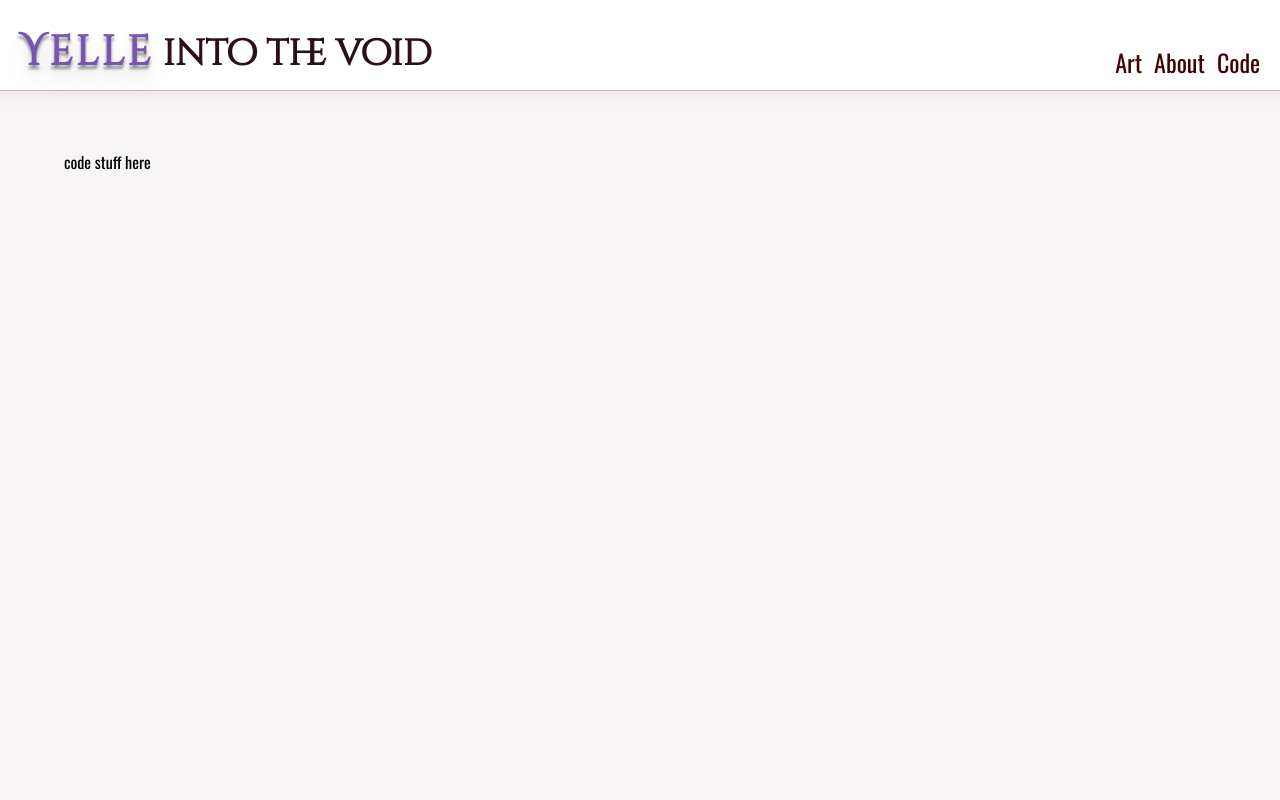
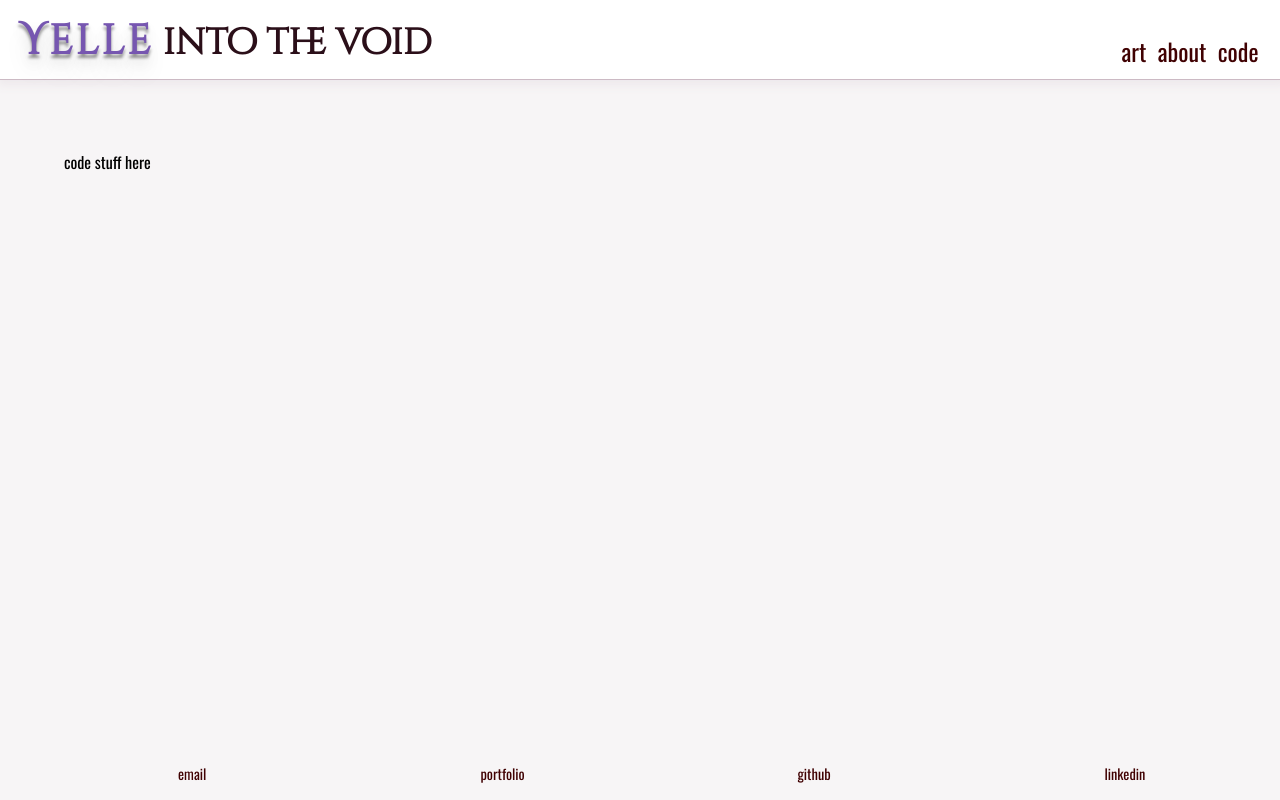
Before and after one commit to AlyssaYelle/yelle-intothevoid, a React (Create React App) app in the folder y2v-frontend/: page /code in a window 1280 px wide. Built offline with nearby package versions, Linux system fonts and the light colour scheme.

Commit message:
added a footer and updated css to ensure footer stays at bottom of page when there is not enough content in main container

```diff
--- a/y2v-frontend/src/App.css
+++ b/y2v-frontend/src/App.css
@@ -4,7 +4,8 @@
 body {
    font-family: 'Oswald', sans-serif;
    background-color: #f7f5f6;
-   min-height: 100vh;
+   height: 100%;
+   position: relative;
 }
 
 header {
@@ -64,3 +65,26 @@ span {
   flex-wrap: wrap;
   justify-content: space-between;
 }
+
+* {
+ box-sizing: border-box;
+}
+
+*:before,
+*:after {
+ box-sizing: border-box;
+}
+
+.App {
+ min-height: 100vh; /* will cover the 100% of viewport */
+ overflow: hidden;
+ display: block;
+ position: relative;
+ padding-bottom: 100px; /* height of your footer */
+}
+
+footer {
+ position: absolute;
+ bottom: 0;
+ width: 100%;
+}
--- a/y2v-frontend/src/App.js
+++ b/y2v-frontend/src/App.js
@@ -10,6 +10,7 @@ import './App.css';
 import Art from './components/Art';
 import About from './components/About';
 import Code from './components/Code';
+import Footer from './components/Footer';
 
 class App extends Component {
   render() {
@@ -32,6 +33,8 @@ class App extends Component {
           <Route path="/code" component={Code} />
 
         </Router>
+
+        <Footer />
       </div>
     )
   }
--- a/y2v-frontend/src/components/About.js
+++ b/y2v-frontend/src/components/About.js
@@ -6,12 +6,12 @@ function About() {
       <article>
         <div className='portrait-here'></div>
         <div className='details'>
-          <h2>Hey ghoulfriends! I'm Yelle.</h2>
+          <h2>Hey! I'm Yelle.</h2>
         </div>
 
         <p>
           I'm an artist and software engineer based in Brooklyn and this is my art portfolio.
-
+          I built it as part of my capstone project for the American Express Developer Academy.
         </p>
 
       </article>
--- a/y2v-frontend/src/components/Code.js
+++ b/y2v-frontend/src/components/Code.js
@@ -1,4 +1,5 @@
 import React from 'react';
+import '../css/Code.css';
 
 function Code() {
   return (
--- /dev/null
+++ b/y2v-frontend/src/components/Footer.js
@@ -0,0 +1,19 @@
+import React from 'react';
+import '../css/Footer.css';
+
+function Footer() {
+  return (
+    <div className='footer'>
+      <footer>
+        <ul>
+          <li><a href='mailto:alyssayellle@gmail.com'>email</a></li>
+          <li><a href='https://alyssayelle.github.io/'>portfolio</a></li>
+          <li><a href='https://github.com/alyssayelle'>Github</a></li>
+          <li><a href='https://www.linkedin.com/in/alyssayelle/'>LinkedIn</a></li>
+        </ul>
+      </footer>
+    </div>
+  )
+}
+
+export default Footer;
--- /dev/null
+++ b/y2v-frontend/src/css/Footer.css
@@ -0,0 +1,25 @@
+a {
+  text-decoration: none;
+  text-transform: lowercase;
+  color: #400102;
+  margin: 0 5%;
+  font-size: .9rem;
+  transition: color .75s ease-in-out;
+}
+
+a:hover {
+  color: #7656b0;
+  text-decoration: underline;
+}
+
+ul {
+  display: flex;
+  flex-direction: row;
+  justify-content: space-around;
+  align-items: center;
+}
+
+li {
+  list-style: none;
+  display: flex;
+}
```
